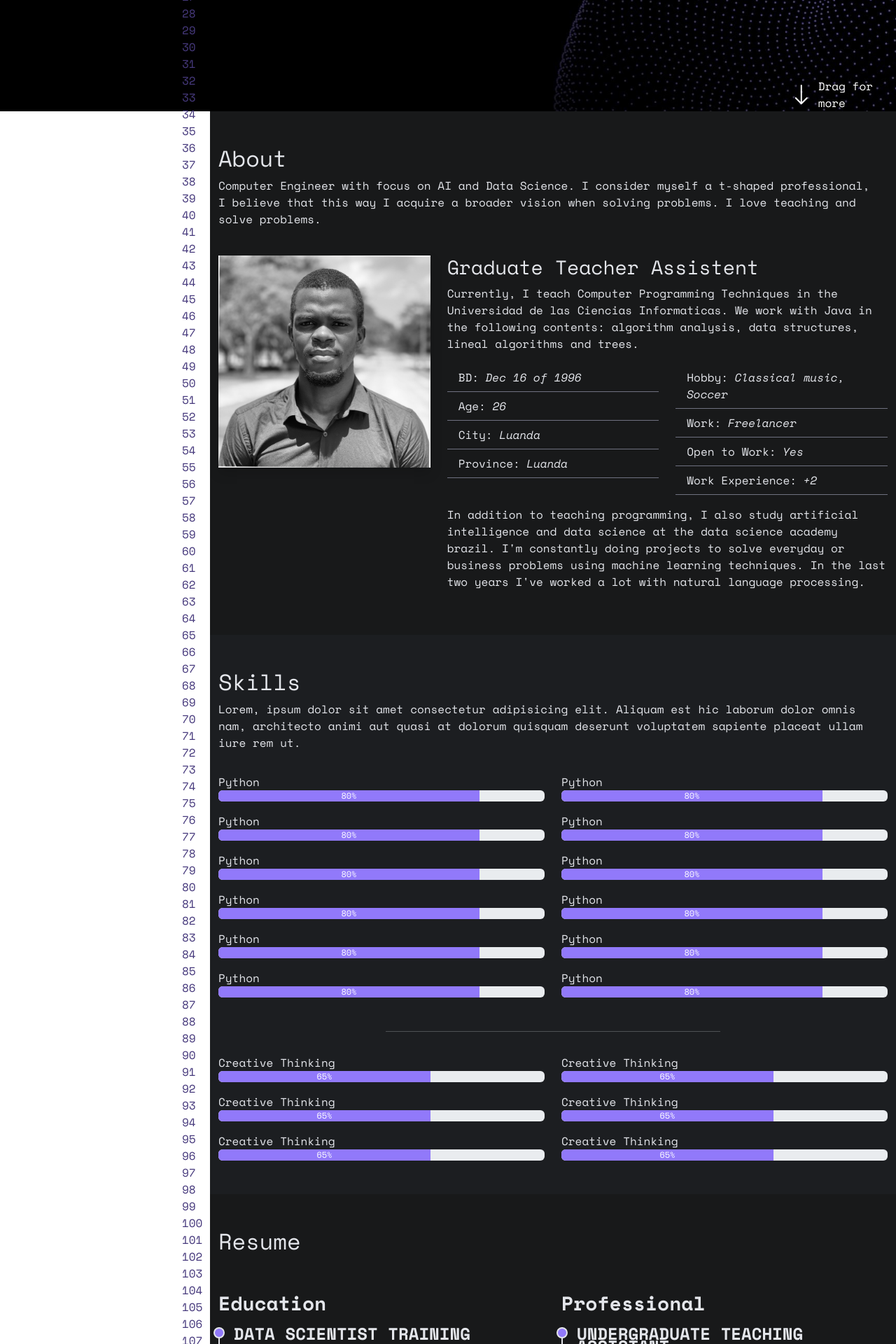
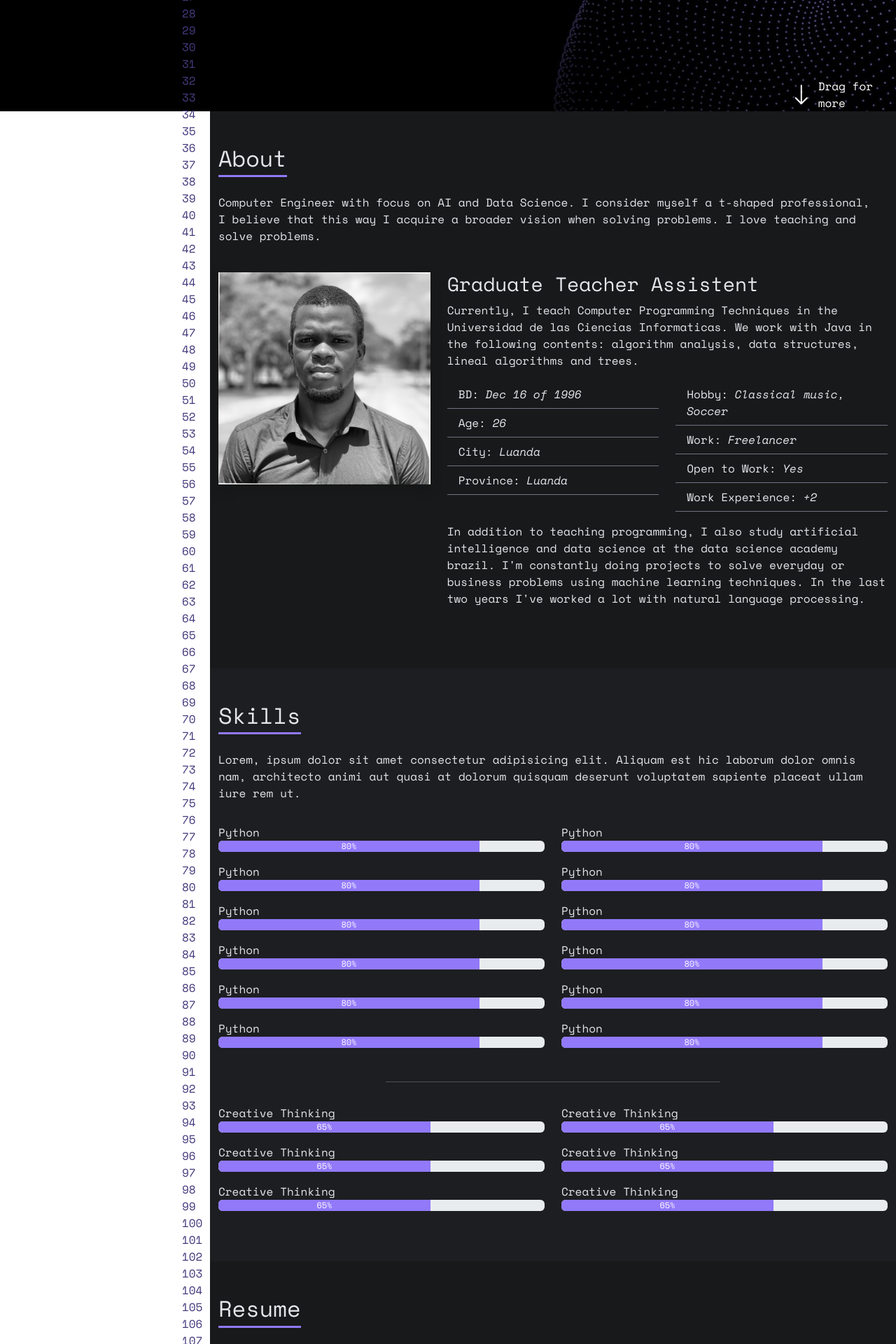
Before and after one commit to bentobenack/portfolio, a Flask app: page / in a window 1280 px wide. Shown: the part 641-2561 px from the top of the page at 70% size. Run offline with Flask 2, Linux system fonts and the light colour scheme; some libraries are stand-ins or nearby versions.

Commit message:
contact section done and some changes

```diff
--- a/static/style.css
+++ b/static/style.css
@@ -270,6 +270,20 @@ section#resume .resume-item::before {
     color: #9179FA;
 }
 
+.contact-info {
+    color: #46397c;
+}
+
+.btn-send-message:hover{
+    background-color: #46397c;
+    color: #fff;
+}
+
+.section-title {
+    border-bottom: 3px solid #9179FA;
+    padding-bottom: 5px;
+    display: inline-block;
+}
 @media (max-width: 1024px) {
     #header {
         left: -300px;
--- a/templates/index.html
+++ b/templates/index.html
@@ -90,11 +90,11 @@
 
         </section>
 
-        <section id="about" class="section-bg-even">
-            <div class="container pt-5 pb-5">
+        <section id="about" class="section-bg-even pt-5 pb-5">
+            <div class="container mb-4">
                 <div class="row w-100">
                     <div class="col-md-12">
-                        <h2 class="section-title">About</h2>
+                        <h2 class="section-title mb-4">About</h2>
 
                         <p>Computer Engineer with focus on AI and Data Science.
                             I consider myself a t-shaped professional,
@@ -159,9 +159,9 @@
             </div>
         </section>
 
-        <section id="skills" class="section-bg-odd">
-            <div class="container pt-5 pb-5">
-                <h2 class="section-title">Skills</h2>
+        <section id="skills" class="section-bg-odd pt-5 pb-5">
+            <div class="container mb-4">
+                <h2 class="section-title  mb-4">Skills</h2>
                 <p>Lorem, ipsum dolor sit amet consectetur adipisicing elit. Aliquam est hic laborum dolor
                      omnis nam, architecto animi aut quasi at dolorum quisquam deserunt voluptatem sapiente
                      placeat ullam iure rem ut.</p>
@@ -257,9 +257,9 @@
             </div>
         </section>
 
-        <section id="resume" class="section-bg-even res">
-            <div class="container pt-5 pb-5">
-                <h2 class="section-title pb-4">Resume</h2>
+        <section id="resume" class="section-bg-even res pt-5 pb-5">
+            <div class="container mb-4">
+                <h2 class="section-title mb-4">Resume</h2>
 
                 <div class="row">
                     <div class="col-md-6">
@@ -307,9 +307,9 @@
             </div>
         </section>
 
-        <section id="portfolio" class="section-bg-odd">
-            <div class="container pt-5 pb-5">
-                <h2 class="section-title pb-4">Portfolio</h2>
+        <section id="portfolio" class="section-bg-odd pt-5 pb-5">
+            <div class="container mb-4">
+                <h2 class="section-title mb-5">Portfolio</h2>
 
                 <div id="carouselPortfolio" class="carousel carousel-dark slide carousel-cust" data-bs-ride="carousel">
                     <div class="carousel-indicators">
@@ -421,6 +421,61 @@
                 </div>
             </div>
         </section>
+
+        <section id="contact" class="section-bg-even pt-5 pb-5">
+            <div class="container mb-5">
+                <h2 class="section-title mb-5">Contact</h2>
+
+                <div class="row contact-info">
+                    <div class="col-md-5">
+                        <div class="card p-5 shadow border-0">
+                            <div class="address">
+                                <h4><i class="bi bi-geo-alt"> Address:</i></h4>
+                                <p>Luanda, Angola</p>
+                            </div>
+
+                            <div class="email">
+                                <h4><i class="bi bi-envelope"> Email:</i></h4>
+                                <p>bentobenack@gmail.com</p>
+                            </div>
+
+                            <iframe src="https://www.google.com/maps/embed?pb=!1m18!1m12!1m3!1d126145.213021643!2d13.164952251624253!3d-8.876063230394827!2m3!1f0!2f0!3f0!3m2!1i1024!2i768!4f13.1!3m3!1m2!1s0x1a51f15cdc8d2c7d%3A0x850c1c5c5ecc5a92!2sLuanda%2C%20Angola!5e0!3m2!1ses!2scu!4v1668385016377!5m2!1ses!2scu" width="400" height="300" style="border:0;" allowfullscreen="" loading="lazy" referrerpolicy="no-referrer-when-downgrade" class="w-100"></iframe>
+                        </div>
+                    </div>
+
+                    <div class="col-md-7 mt-5 mt-md-0">
+                        <div class="card p-5 h-100 shadow border-0">
+
+                            <form class="row g-3">
+
+                                <div class="col-md-6">
+                                    <label for="name" class="form-label">Name</label>
+                                    <input type="text" class="form-control" id="name" name="name" placeholder="Write your name here">
+                                </div>
+
+                                <div class="col-md-6">
+                                    <label for="email" class="form-label">Email</label>
+                                    <input type="email" class="form-control" id="email" name="email" placeholder="Write your email here">
+                                </div>
+
+                                <div class="col-12">
+                                    <label for="message" class="form-label">Message</label>
+                                    <textarea type="text" rows="10" class="form-control" id="message" name="message" placeholder="Write your message here"></textarea>
+                                </div>
+
+
+                                <div class="col-12 d-flex justify-content-center mt-4">
+                                    <button type="submit" class="btn btn-dark btn-send-message">Send message</button>
+                                </div>
+                            </form>
+
+                        </div>
+                    </div>
+                </div>
+            </div>
+        </section>
+
+
 
         <!-- Code line numbers-->
         <div class="line-numbers__NumbersContainer-sc-1o5ipec-0 code-line-numbers">
```
Also changed, not shown: other parts of templates/index.html (+0 -60 lines).
